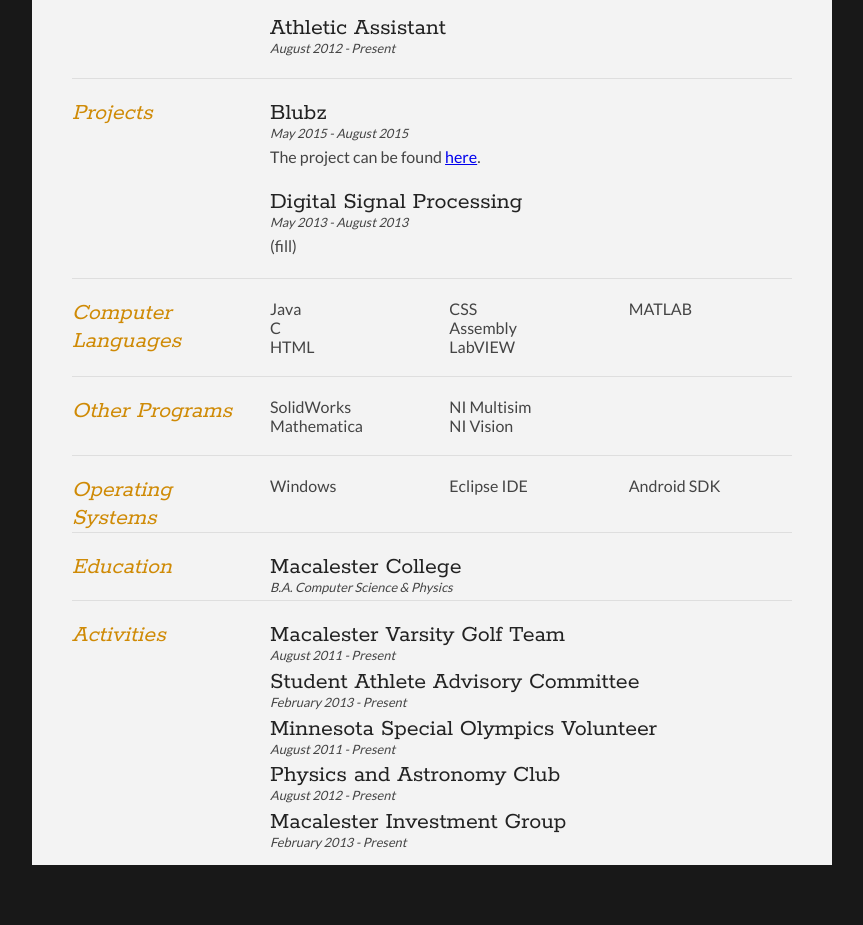
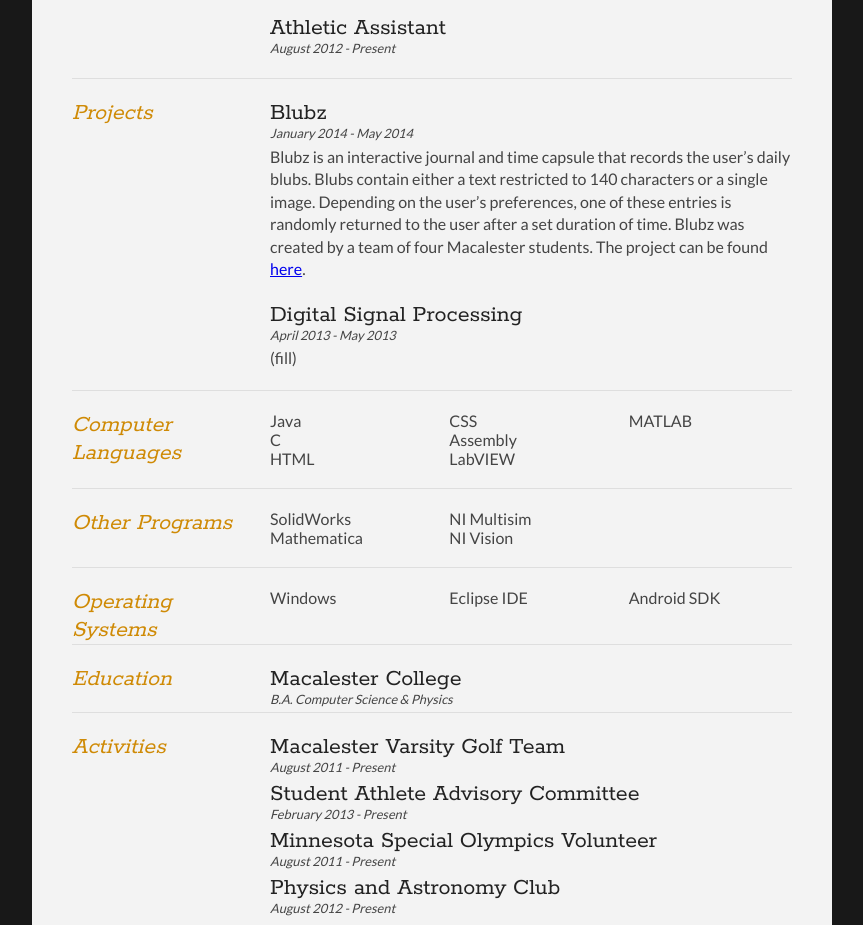
Before and after one commit to danyshi/danyshi.github.io, a plain HTML site: page resume/resume.html in a window 1280 px wide. Shown: the part 1004-1929 px from the top of the page, without its empty margins (208-1071 px from the left). Before the commit the page ends 1899 px from the top, so only its background shows below. Drawn offline with Linux system fonts and the light colour scheme.

Commit message:
Updated Resume
Updated Resume

```diff
--- a/resume/resume.html
+++ b/resume/resume.html
@@ -93,14 +93,14 @@
 			<div class="sectionContent">
 				<article>
 					<h2>Blubz</h2>
-					<p class="subDetails">May 2015 - August 2015</p>
-					<p>The project can be found <a href="https://github.com/SWAG-APPS-INCORPORATED/blubz">here</a>.
+					<p class="subDetails">January 2014 - May 2014</p>
+					<p>Blubz is an interactive journal and time capsule that records the user’s daily blubs. Blubs contain either a text restricted to 140 characters or a single image. Depending on the user’s preferences, one of these entries is randomly returned to the user after a set duration of time. Blubz was created by a team of four Macalester students. The project can be found <a href="https://github.com/SWAG-APPS-INCORPORATED/blubz">here</a>.
 					</p>
 				</article>
 
 				<article>
 					<h2>Digital Signal Processing</h2>
-					<p class="subDetails">May 2013 - August 2013</p>
+					<p class="subDetails">April 2013 - May 2013</p>
 					<p>(fill)</p>
 				</article>
 			</div>
```
Also changed, not shown: index.html (+2 -2 lines).
